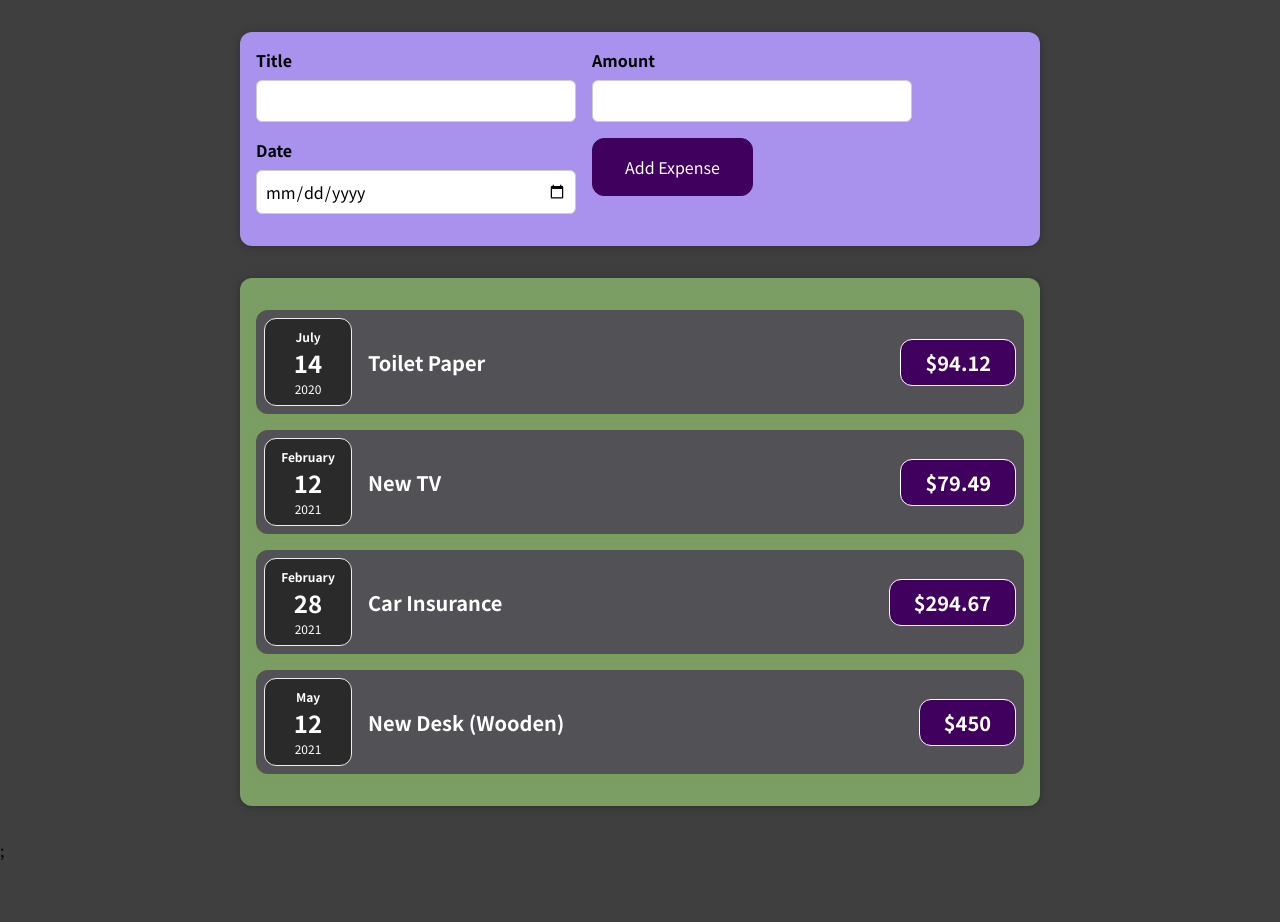
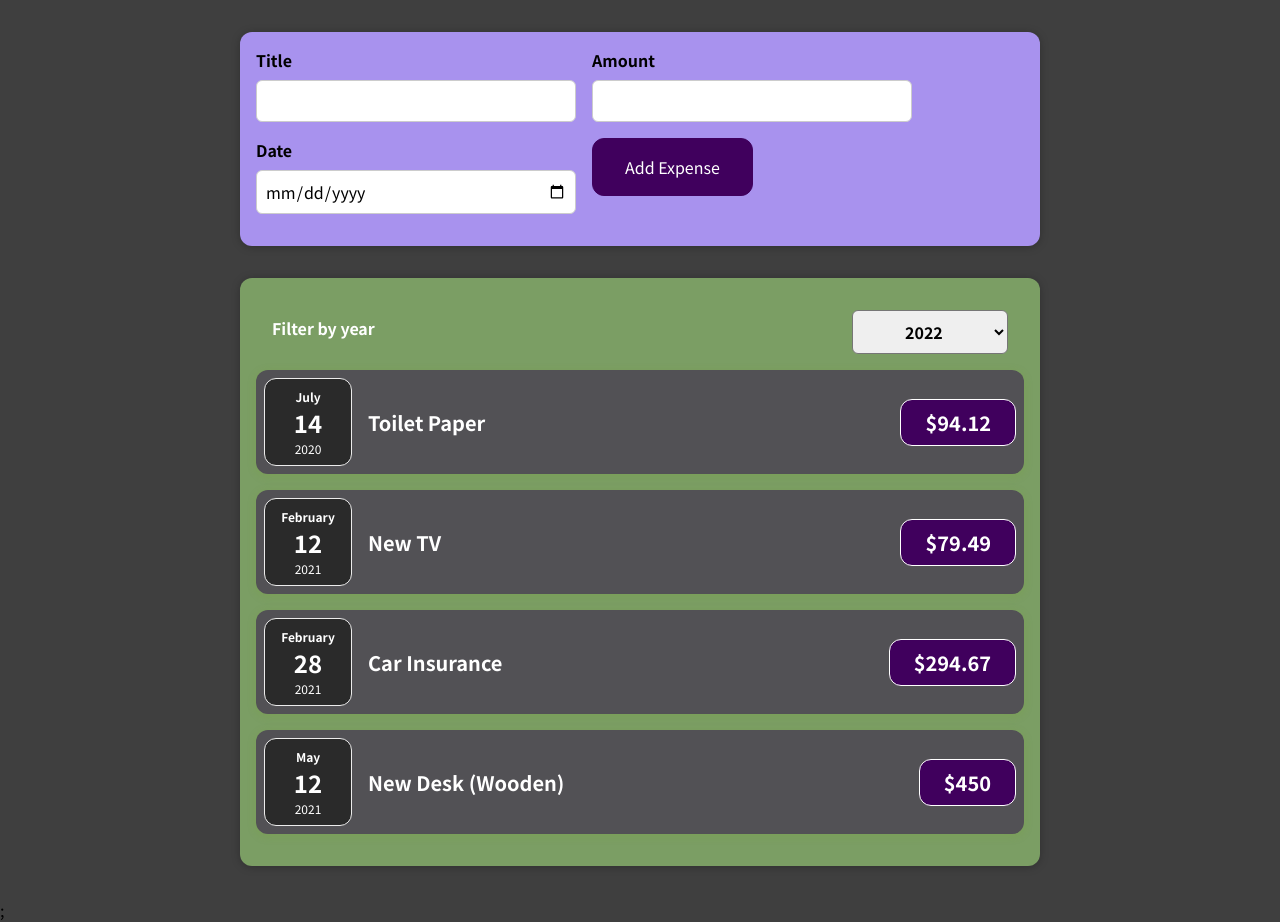
Before and after one commit to gayankaveenda/react-complete-guide, a React (Create React App) app: page / in a window 1280 px wide. Before the commit the page ends 862 px from the top, so only its background shows below. Built offline with nearby package versions, Linux system fonts and the light colour scheme.

Commit message:
add list elements dynamically

```diff
--- a/src/App.js
+++ b/src/App.js
@@ -34,7 +34,10 @@ function App() {
 
   const updateExpensesHandler = (data) => {
     //expenses.push(data);
-    setExpenses([...expenses, data]);
+    // setExpenses([...expenses, data]);
+    setExpenses((prevExpenses) => {
+      return [ ...prevExpenses, data];
+    })
     console.log(expenses);
   }
 
--- a/src/components/Expenses/ExpenseList.js
+++ b/src/components/Expenses/ExpenseList.js
@@ -1,4 +1,5 @@
 import ExpenseItem from "./ExpenseItem";
+import ExpensesFilter from "./ExpensesFilter";
 import Card from "../UI/Card";
 import "./ExpenseList.css";
 
@@ -14,7 +15,12 @@ const ExpenseAsList = (props) => {
       ></ExpenseItem>
     </div>
   ));
-  return <Card className='expenses'>{listItems}</Card>;
+  return (
+    <Card className="expenses">
+      <ExpensesFilter />
+      {listItems}
+    </Card>
+  );
 };
 
 export default ExpenseAsList;
--- /dev/null
+++ b/src/components/Expenses/ExpensesFilter.css
@@ -0,0 +1,24 @@
+.expenses-filter {
+    color: white;
+    padding: 0 1rem;
+  }
+
+  .expenses-filter__control {
+    display: flex;
+    width: 100%;
+    align-items: center;
+    justify-content: space-between;
+    margin: 1rem 0;
+  }
+
+  .expenses-filter label {
+    font-weight: bold;
+    margin-bottom: 0.5rem;
+  }
+
+  .expenses-filter select {
+    font: inherit;
+    padding: 0.5rem 3rem;
+    font-weight: bold;
+    border-radius: 6px;
+  }
--- /dev/null
+++ b/src/components/Expenses/ExpensesFilter.js
@@ -0,0 +1,20 @@
+import React, { useState } from "react";
+import "./ExpensesFilter.css";
+
+const ExpensesFilter = () => {
+  return (
+    <div className="expenses-filter">
+      <div className="expenses-filter__control">
+        <label>Filter by year</label>
+        <select >
+          <option value="2022">2022</option>
+          <option value="2021">2021</option>
+          <option value="2020">2020</option>
+          <option value="2019">2019</option>
+        </select>
+      </div>
+    </div>
+  );
+};
+
+export default ExpensesFilter;
--- a/src/components/NewExpense/ExpenseForm.js
+++ b/src/components/NewExpense/ExpenseForm.js
@@ -8,12 +8,15 @@ const NewExpenseForm = (props) => {
   const [formDate, setFormDate] = useState(new Date(2020, 1, 1));
 
   const handleTitle = (e) => {
-   setTitle(e.target.value);
-    // setTitle((prevState) => {
-    //   console.log("prevTitle = " + prevState.title);
-    //   console.log("e.target.value = " + e.target.value);
-    //   return { ...prevState, title: e.target.value };
-    // });
+    //  setTitle(e.target.value);
+    setTitle((prevState) => {
+      console.log("prevTitle = " + prevState.title);
+      console.log("e.target.value = " + e.target.value);
+      //watch it - {0: 'b', 1: 'o', 2: 'o', 3: 'k', 4: '1', title: 'book11'}
+      // this will create an object not just title but with its all past values so incorrect object
+      console.log({ ...prevState, title: e.target.value });
+      return e.target.value;
+    });
   };
 
   const handleAmount = (e) => {
@@ -21,6 +24,9 @@ const NewExpenseForm = (props) => {
     // setAmount((prevState) => {
     //   console.log("Prev State of Amount " + prevState.amount);
     //   console.log("Current Amount = " + e.target.value);
+    //   console.log({ ...prevState, amount: e.target.value});
+
+    //WATCHOUT: This returns an object with previous states array and append to the end
     //   return { ...prevState, amount: e.target.value};
     // });
   };
@@ -33,20 +39,32 @@ const NewExpenseForm = (props) => {
     //     return {...prevState, formDate: e.target.value};
     // });
     setFormDate(e.target.value);
-  }
+  };
 
   const submitHandler = (event) => {
     event.preventDefault();
     console.log(event);
 
+    //OPTION-1
+    const expenseData = {
+      title: title,
+      amount: amount,
+      date: formDate,
+    };
+
+    //OPTION-2
     // const expenseData = {
-    //   newTitle: title,
-    //   newAmount: amount,
-    //   newDate : formDate
+    //   title: JSON.parse(JSON.stringify(title)),
+    //   amount: JSON.parse(JSON.stringify(amount)),
+    //   date : JSON.parse(JSON.stringify(formDate))
     // };
-    console.log({title,amount,formDate});
+    console.log(expenseData);
 
-    props.saveNewExpense({title,amount,date:formDate});
+    // console.log({title,amount,formDate});
+    props.saveNewExpense(expenseData);
+
+    //Directly out of the form you can pass like below
+    // props.saveNewExpense({title,amount,date:formDate});
   };
 
   return (
@@ -62,7 +80,7 @@ const NewExpenseForm = (props) => {
         </div>
         <div className="new-expense__control">
           <label>Date</label>
-          <input type="date" min={"2019-01-01"}  onChange={handleFormDate}/>
+          <input type="date" min={"2019-01-01"} onChange={handleFormDate} />
         </div>
         <div className="new-expense__actions">
           <button type="submit">Add Expense</button>
--- a/src/components/NewExpense/NewExpense.js
+++ b/src/components/NewExpense/NewExpense.js
@@ -5,14 +5,19 @@ import "./NewExpense.css";
 
 const NewExpense = (props) => {
   const addNewExpenseHandler = (newExpenseData) => {
-    // const myExpense = new Object();
-    // myExpense.title = newExpenseData.newTitle;
-    // myExpense.amount = newExpenseData.newAmount;
-    // myExpense.date = newExpenseData.newDate;
-    // myExpense.id = Math.random().toString();
+    //OPTION-1
+    // props.addExpenseToExpenses(newExpenseData);
+    // const clonedExpense = JSON.parse(JSON.stringify(newExpenseData));
+    // clonedExpense.id = Math.random().toString();
 
-    console.log(newExpenseData);
-    props.addExpenseToExpenses(newExpenseData);
+    //OPTION-2
+    const clonedExpense = {
+      ...newExpenseData,
+      id: Math.random().toString(),
+    };
+
+    console.log(clonedExpense);
+    props.addExpenseToExpenses(clonedExpense);
   };
 
   return (
```
